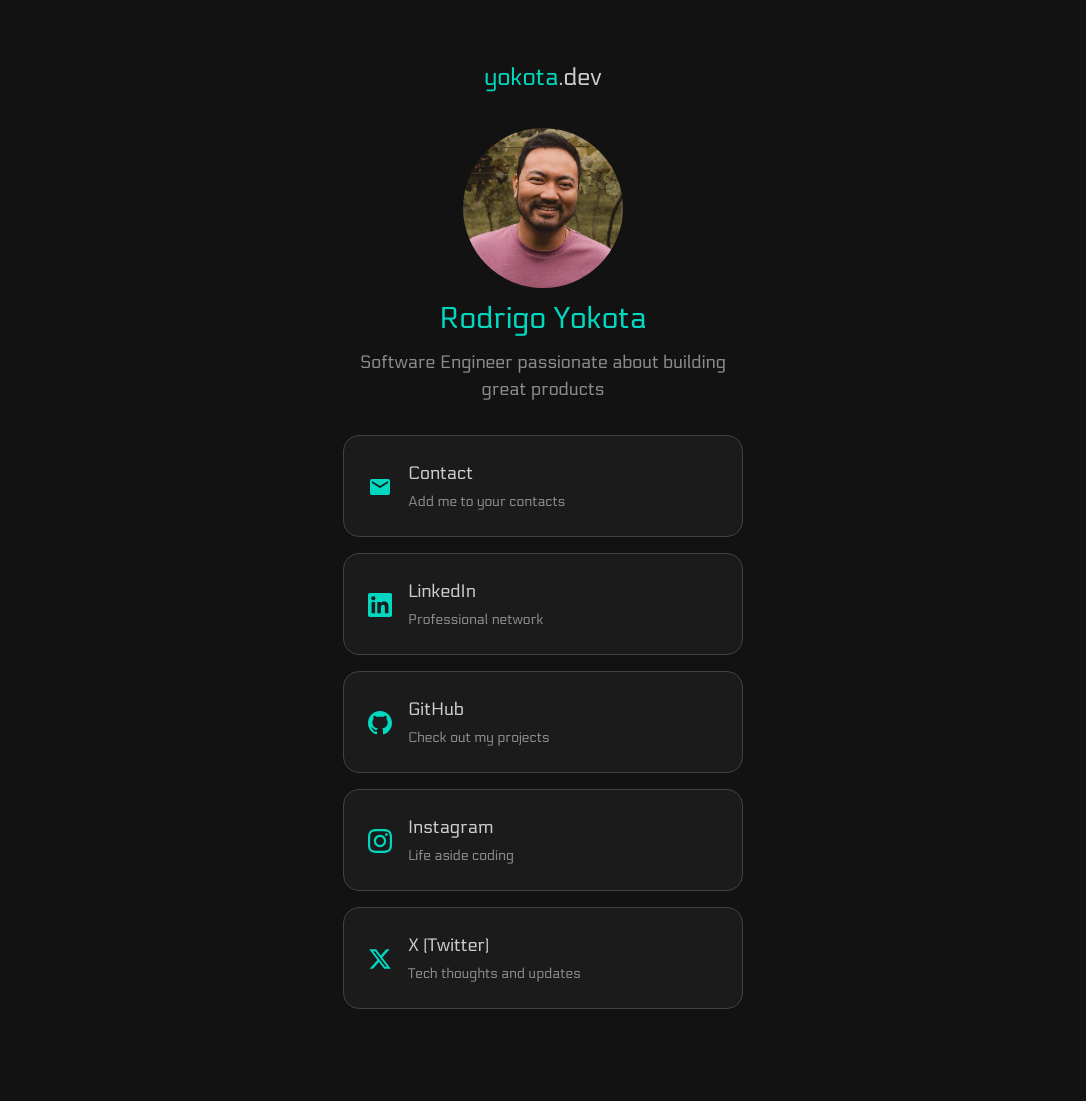
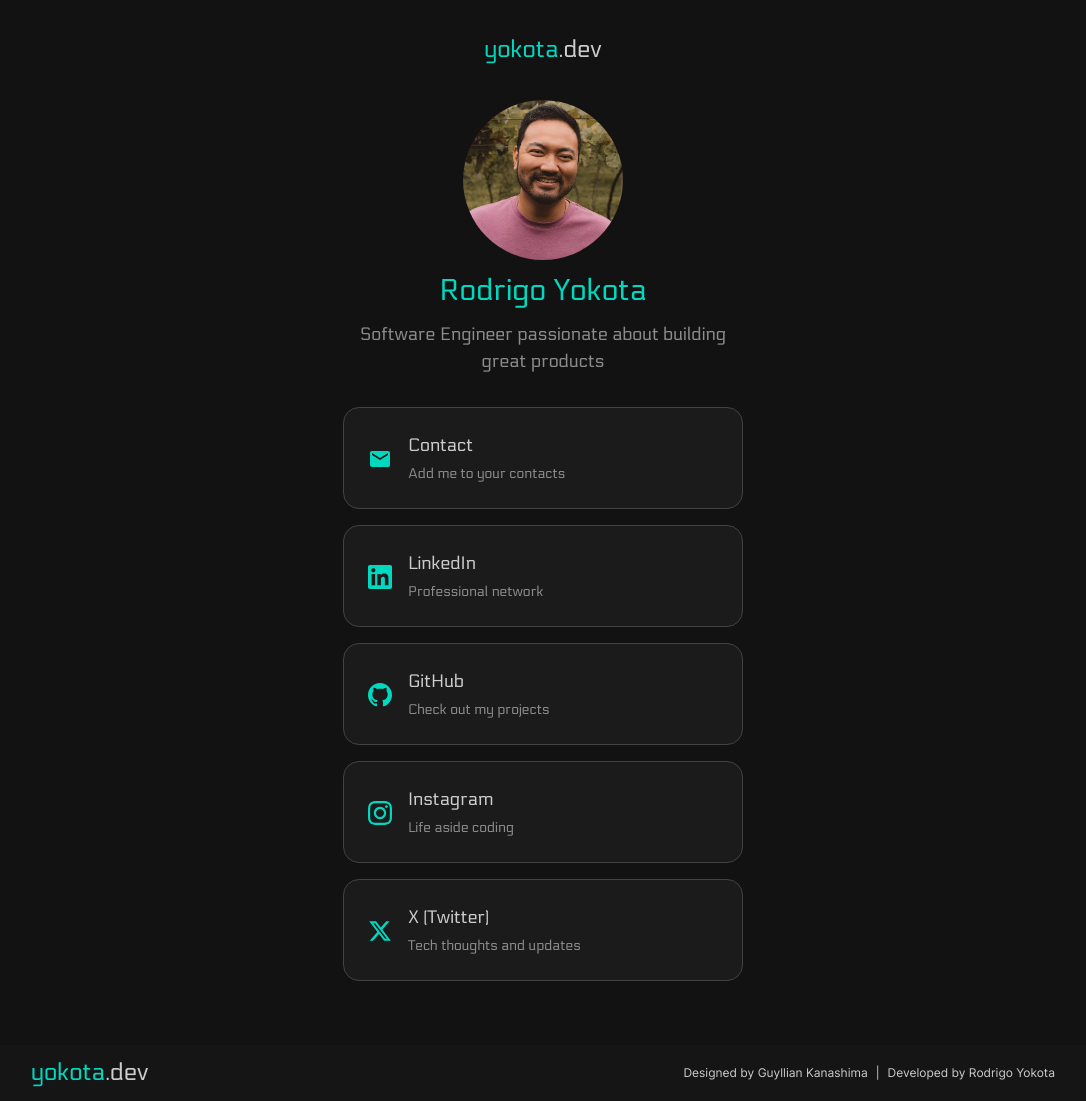
Before and after one commit to ryok90/yokota.dev, a Next.js app: page /links in a window 1280 px wide. Shown: the whole page, without its empty margins (97-1183 px from the left). Before the commit the page ends 1041 px from the top, so only its background shows below. Built offline with nearby package versions, Linux system fonts and the light colour scheme.

Commit message:
fix: footer and header on links

```diff
--- a/src/pages/links.tsx
+++ b/src/pages/links.tsx
@@ -1,5 +1,7 @@
+import { Footer } from '@/components/Footer';
 import { Header } from '@/components/Header';
 import { ContactIcon, GitHubIcon, InstagramIcon, LinkedInIcon, XIcon } from '@/components/Icons';
+import { Logo } from '@/components/Logo';
 import { Box, Center, Link, Text, VStack } from '@chakra-ui/react';
 import Head from 'next/head';
 import Image from 'next/image';
@@ -85,12 +87,13 @@ export default function LinksPage() {
   ];
 
   return (
+    <>
       <VStack
         minH='100vh'
         bgColor='custom.background'
         p={{ base: '4', md: '8' }}
-      pt='0'
         spacing={{ base: '6', md: '8' }}
+        mb={{ base: '6', md: '8' }}
         align='center'
         justify='center'
       >
@@ -101,7 +104,7 @@ export default function LinksPage() {
             content='Connect with Rodrigo Yokota on social media and professional platforms'
           />
         </Head>
-      <Header />
+        <Logo />
         <VStack spacing='2' textAlign='center'>
           <Center
             minW={diameter}
@@ -134,5 +137,7 @@ export default function LinksPage() {
           ))}
         </VStack>
       </VStack>
+      <Footer />
+    </>
   );
 }
```
Lines whose indentation alone changed are shown as unchanged.
